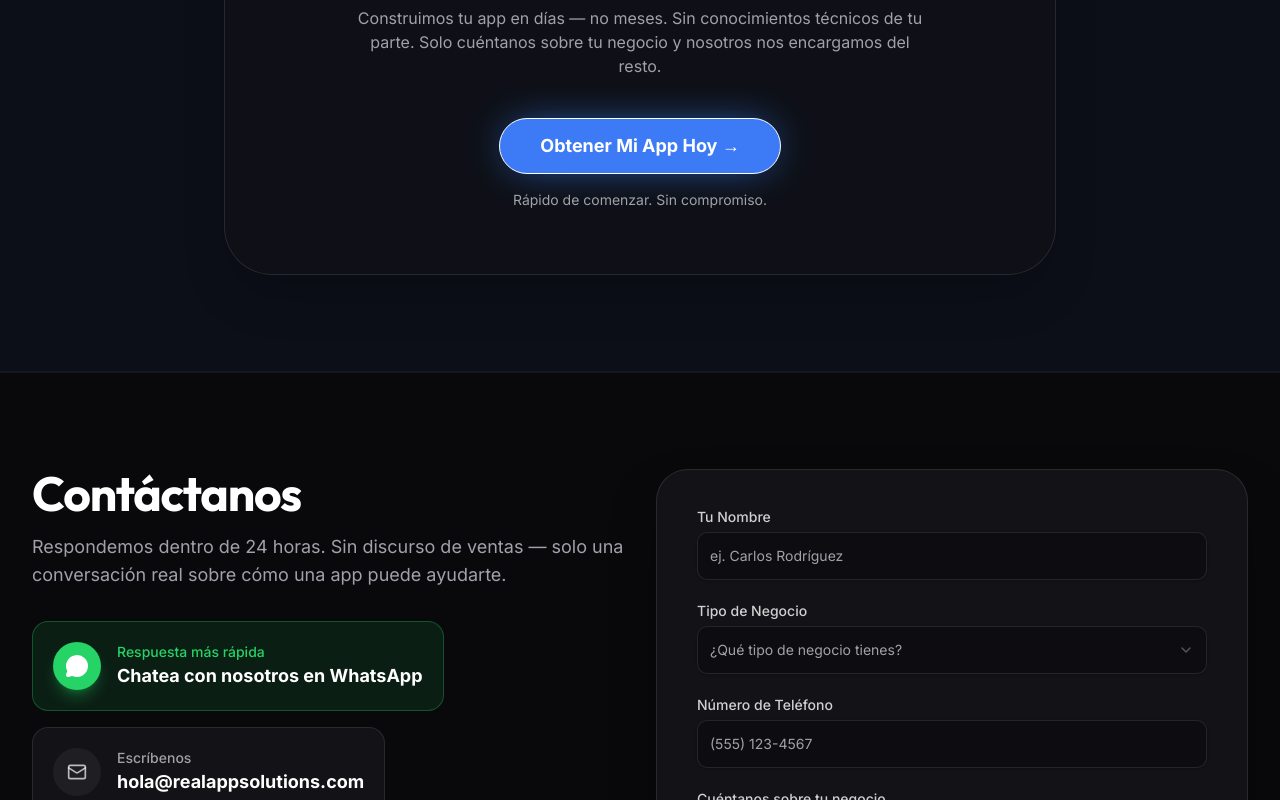
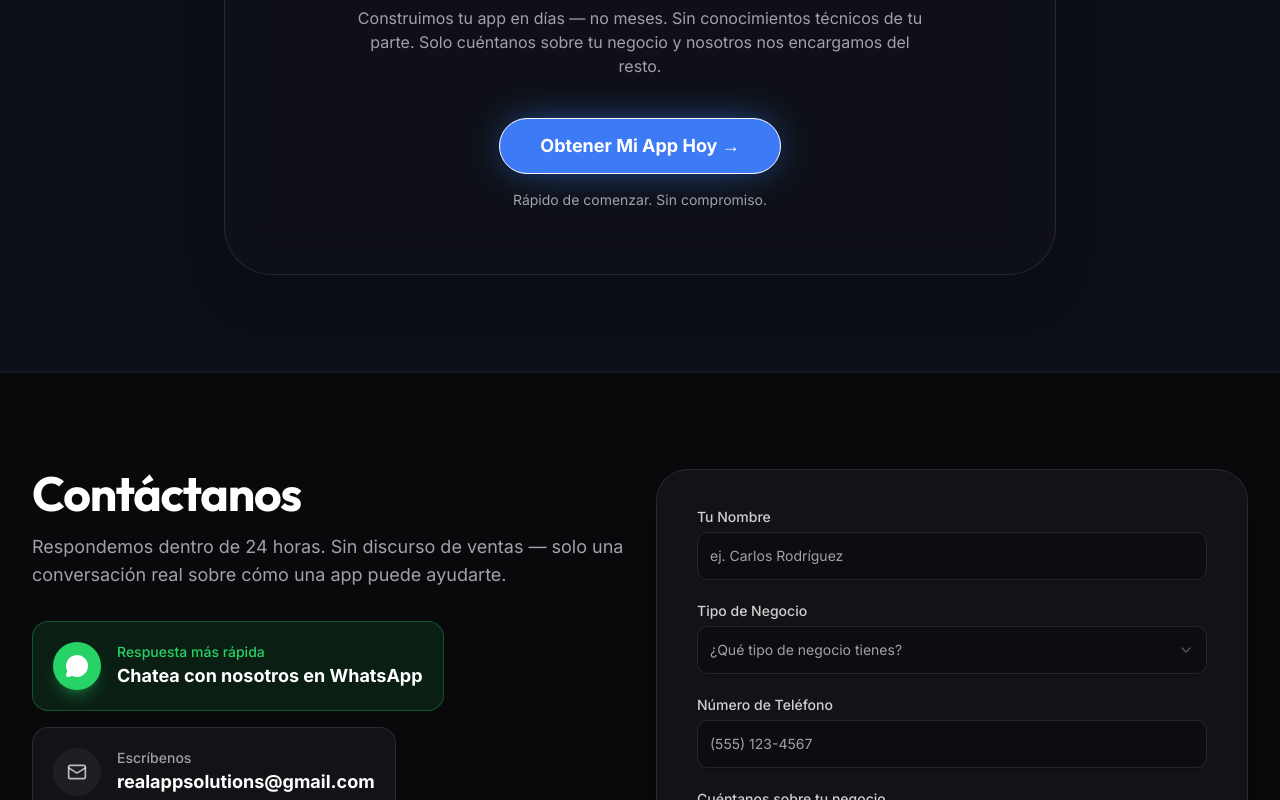
Before and after one commit to cakenutzland/realappsolutions-web, a React (Vite) app in the folder artifacts/business-website/: page /es in a window 1280 px wide. Shown: the part 11200-12000 px from the top of the page. Built offline with nearby package versions, Linux system fonts and the light colour scheme.

Commit message:
fix: update contact email in Spanish version

```diff
--- a/artifacts/business-website/src/components/sections/es/Contact.tsx
+++ b/artifacts/business-website/src/components/sections/es/Contact.tsx
@@ -84,7 +84,7 @@ export default function ContactEs() {
               </a>
 
               <a
-                href="mailto:hola@realappsolutions.com"
+                href="mailto:realappsolutions@gmail.com"
                 className="flex items-center gap-4 bg-card border border-white/10 p-5 rounded-2xl hover:bg-white/5 transition-colors w-fit"
               >
                 <div className="w-12 h-12 rounded-full bg-white/5 flex items-center justify-center">
@@ -92,7 +92,7 @@ export default function ContactEs() {
                 </div>
                 <div>
                   <p className="text-sm text-muted-foreground font-medium">Escríbenos</p>
-                  <p className="text-lg font-bold text-white">hola@realappsolutions.com</p>
+                  <p className="text-lg font-bold text-white">realappsolutions@gmail.com</p>
                 </div>
               </a>
             </div>
```
